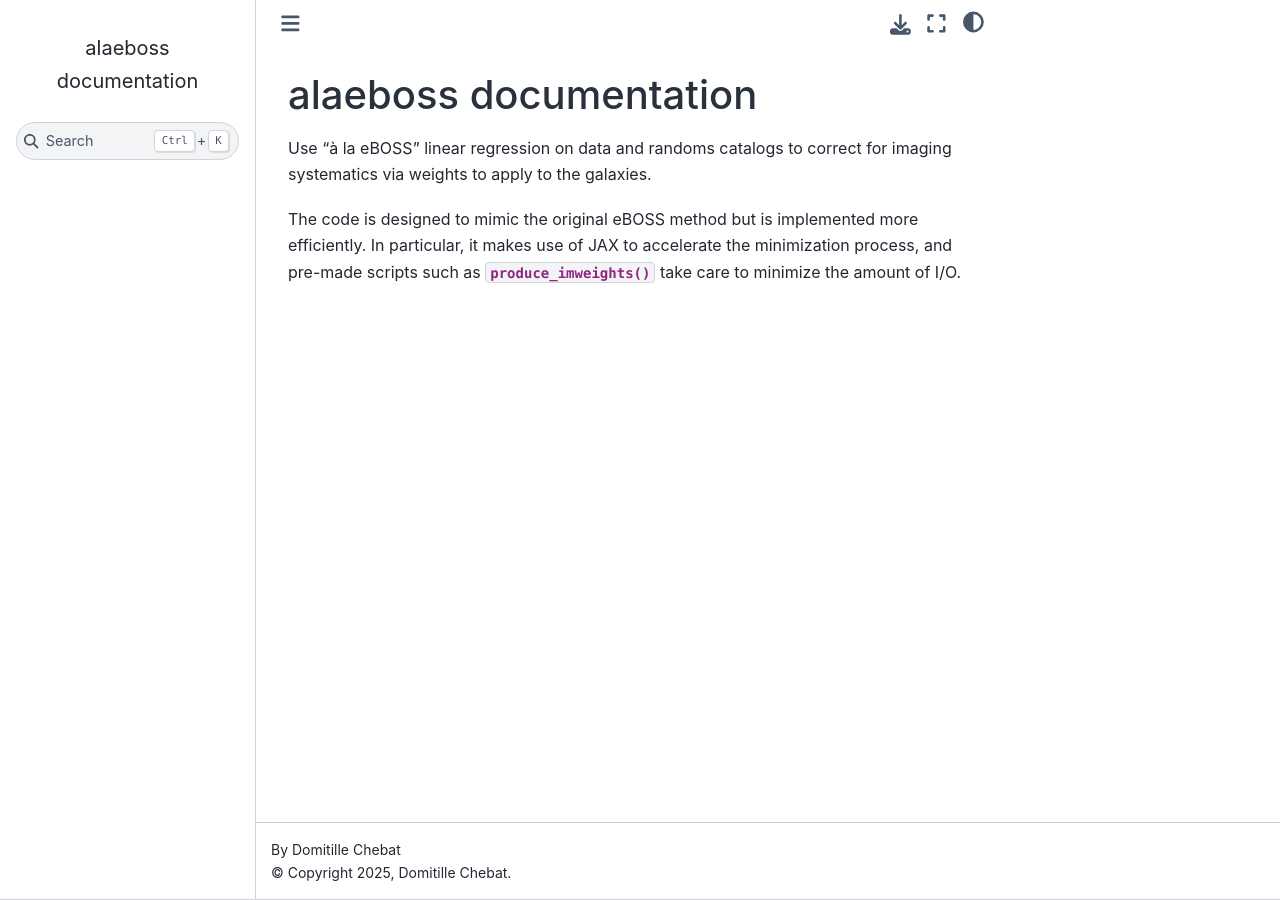
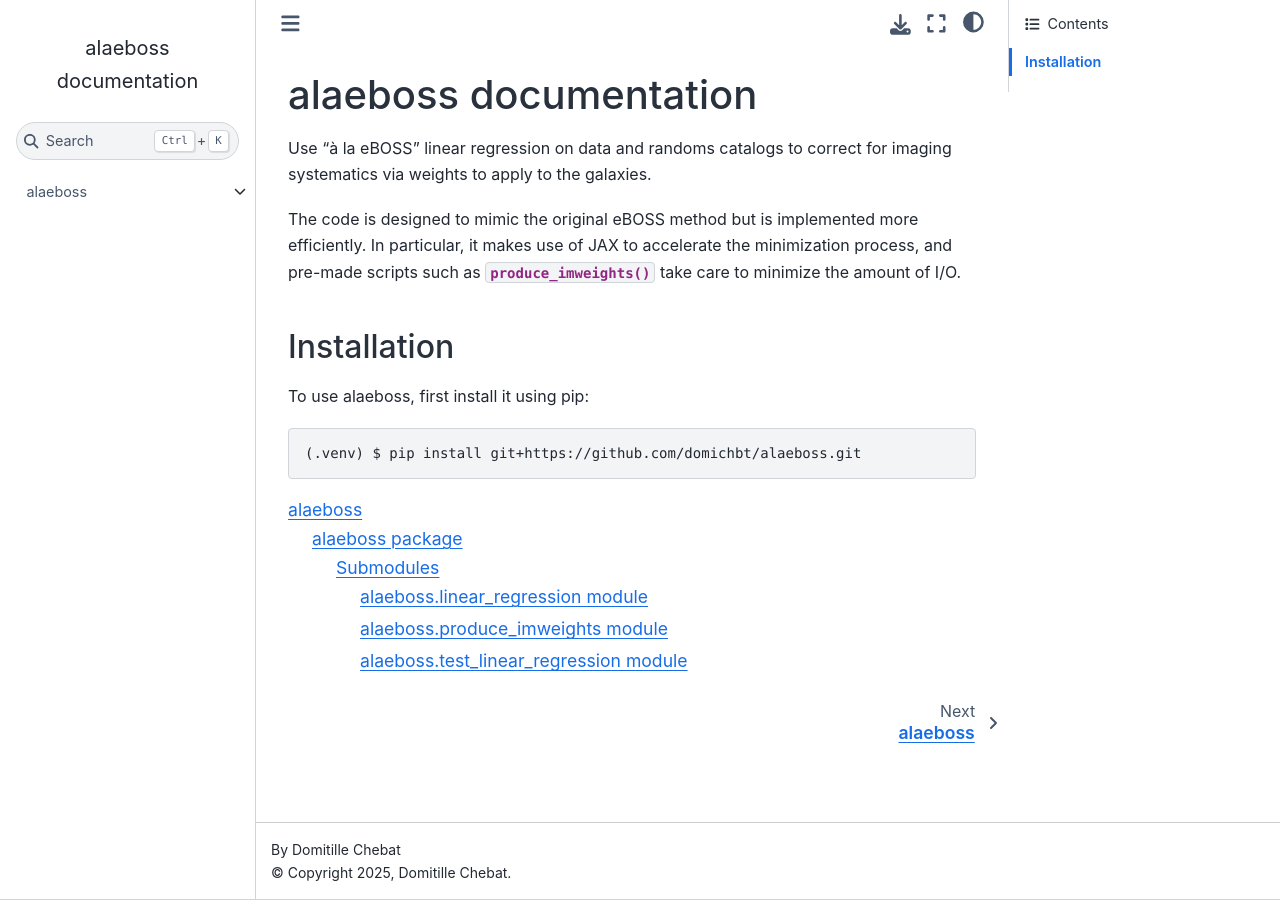
Before and after one commit to domichbt/alaeboss, a Sphinx documentation site: the page built from docs/source/index.rst, in a window 1280 px wide. Built offline with Sphinx 7.4.7 and the Sphinx Book theme 1.1.4, drawn with Linux system fonts in a browser that asks for light colours.

Commit message:
toc in index

```diff
--- a/docs/source/index.rst
+++ b/docs/source/index.rst
@@ -10,6 +10,19 @@ Use "à la eBOSS" linear regression on data and randoms catalogs to correct for
 
 The code is designed to mimic the original eBOSS method but is implemented more efficiently. In particular, it makes use of JAX to accelerate the minimization process, and pre-made scripts such as :py:func:`~alaeboss.produce_imweights` take care to minimize the amount of I/O.
 
+
+Installation
+------------
+
+To use alaeboss, first install it using pip:
+
+.. code-block:: console
+
+   (.venv) $ pip install git+https://github.com/domichbt/alaeboss.git
+
 .. toctree::
    :maxdepth: 2
    :caption: Contents:
+
+.. toctree::
+   modules
```
